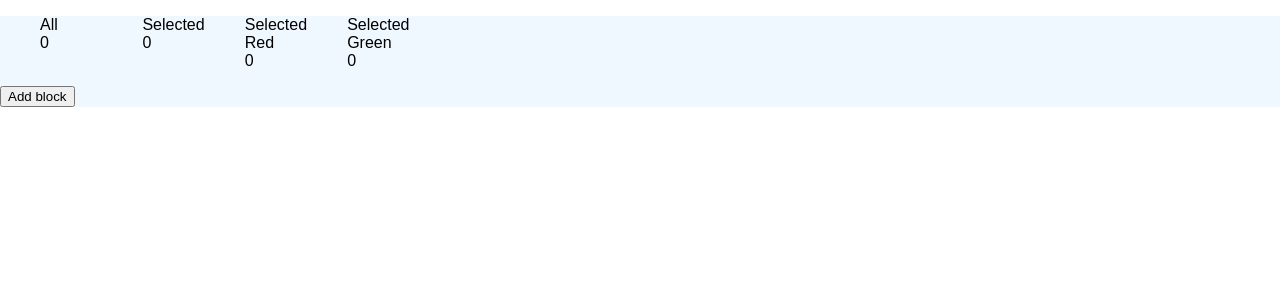
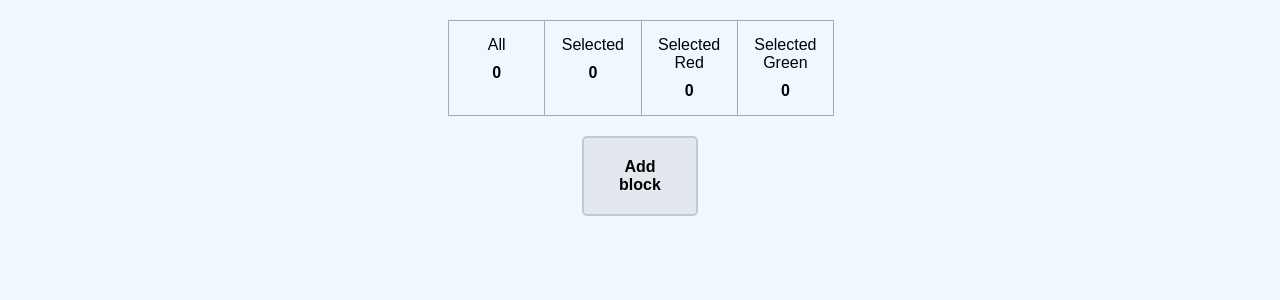
Before and after one commit to oksemonenko/text-blocks-app, a React (Create React App) app: page / in a window 1280 px wide. Shown: the top 300 px of the page. Built offline with nearby package versions, Linux system fonts and the light colour scheme.

Commit message:
add layout

```diff
--- a/src/components/App/App.scss
+++ b/src/components/App/App.scss
@@ -1,4 +1,40 @@
+@import '../../styles/variables.scss';
+
 .app {
-  width: 100%;
-  background-color: aliceblue;
+  display: flex;
+  flex-direction: column;
+  width: 30%;
+  height: 100%;
+  padding: 20px;
+  margin: auto;
+  font-family: $font-family;
 }
+
+.blocks-container {
+  padding: 0;
+  margin: 0;
+  list-style: none;
+}
+
+.add-btn {
+  width: 30%;
+  padding: 20px;
+  margin-left: auto;
+  margin-right: auto;
+  margin-bottom: 20px;
+  background-color: rgba($color-gray, 0.2);
+  border: 2px solid rgba($color-gray, 0.5);
+  border-radius: 5px;
+  font-size: 16px;
+  font-weight: bold;
+  outline: none;
+  cursor: pointer;
+
+  &:hover {
+    background-color: rgba($color-gray, 0.4);
+  }
+
+  &:active {
+    background-color: rgba($color-gray, 0.6);
+  }
+}
--- a/src/components/Block/Block.scss
+++ b/src/components/Block/Block.scss
@@ -1,21 +1,48 @@
+@import '../../styles/variables.scss';
+
 .block {
-  width: 30%;
+  display: flex;
+  width: 100%;
   padding: 10px;
   margin-bottom: 10px;
+  box-sizing: border-box;
+  border: 2px solid rgba($color-gray, 0.5);
+  border-radius: 10px;
+  cursor: default;
 
   &--selected {
-    border: 1px solid black;
+    border: 2px solid black;
   }
 
   &--green {
-    background-color: rgba(darkgreen, 0.3);
+    background-color: $bg-color-green;
   }
 
   &--red {
-    background-color: rgba(red, 0.3);
+    background-color: $bg-color-red;
+  }
+
+  &__text {
+    width: 90%;
+    word-wrap: break-word;
   }
 }
 
 .remove-btn {
+  width: 30px;
+  margin-left: auto;
+  background-color: transparent;
+  border: none;
+  font-size: 20px;
+  color: rgba($color-black, 0.5);
+  outline: none;
+  cursor: pointer;
 
+  &:hover {
+    color: rgba($color-black, 0.8);
+  }
+
+  &:active {
+    color: rgba($color-black, 1);
+  }
 }
--- a/src/components/StatePanel/StatePanel.scss
+++ b/src/components/StatePanel/StatePanel.scss
@@ -1,10 +1,31 @@
+@import '../../styles/variables.scss';
+
 .state-panel {
   display: flex;
   justify-content: space-between;
-  width: 30%;
+  width: 100%;
+  padding: 0;
+  margin: 0 0 20px;
+  border: 1px solid $color-gray;
   list-style: none;
 
   &__item {
-    width: 20%;
+    width: 25%;
+    padding: 15px;
+    border-right: 1px solid $color-gray;
+
+    &:last-child {
+      border-right: none;
+    }
+  }
+
+  &__item-content {
+    margin-bottom: 10px;
+    text-align: center;
+
+    &:last-child {
+      margin-bottom: 0;
+      font-weight: bold;
+    }
   }
 }
--- a/src/index.css
+++ b/src/index.css
@@ -2,4 +2,4 @@ body {
   margin: 0;
   padding: 0;
   font-family: sans-serif;
-}
+  background-color: aliceblue; }
--- a/src/index.js
+++ b/src/index.js
@@ -2,7 +2,7 @@ import React from 'react';
 import ReactDOM from 'react-dom';
 import {Provider} from 'react-redux';
 
-import './index.css';
+import './styles/index.css';
 import App from './components/App/App';
 import createStore from "./store/createStore";
 import reducer from './reducers'
--- /dev/null
+++ b/src/styles/index.scss
@@ -0,0 +1,8 @@
+@import 'variables.scss';
+
+body {
+  margin: 0;
+  padding: 0;
+  font-family: $font-family;
+  background-color: $body-bg-color;
+}
--- /dev/null
+++ b/src/styles/variables.scss
@@ -0,0 +1,7 @@
+$body-bg-color: aliceblue;
+$bg-color-red: rgba(red, 0.3);
+$bg-color-green: rgba(darkgreen, 0.3);
+$color-gray: darkgray;
+$color-black: black;
+
+$font-family: Arial, sans-serif;
```
